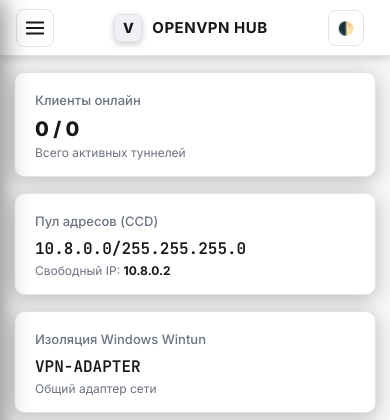
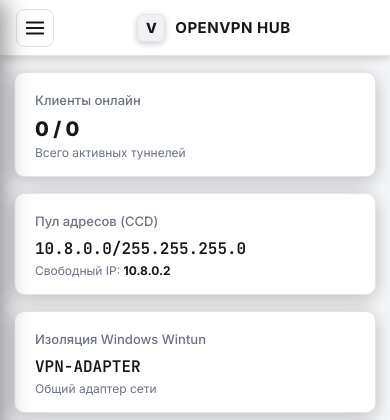
Before and after one commit to Ttolyanich/openvpn-web, a Flask app: page / in a window 390 px wide. Shown: the top 420 px of the page. Run offline with Flask 3, Linux system fonts and the light colour scheme; the visitor is signed in with stand-in values (Sample User, id 1); data that the repository does not hold is empty; parts of the project's set-up code (start-up, migrations or seed data) failed here and were passed over.

Commit message:
refactor(ui): keep theme toggle only in sidebar footer, clean up mobile topbar

```diff
--- a/templates/index.html
+++ b/templates/index.html
@@ -38,9 +38,6 @@
             <span class="brand-title" style="font-size: 15px;">OPENVPN <span class="accent-text">HUB</span></span>
         </div>
         <div class="mobile-topbar-actions">
-            <button type="button" onclick="document.getElementById('theme-toggle').click()" class="btn-icon-toggle" title="Переключить тему (светлая/темная)">
-                🌓
-            </button>
             <span id="mobileServiceStatusDot" class="status-indicator-dot online" title="Служба OpenVPN"></span>
         </div>
     </header>
```
